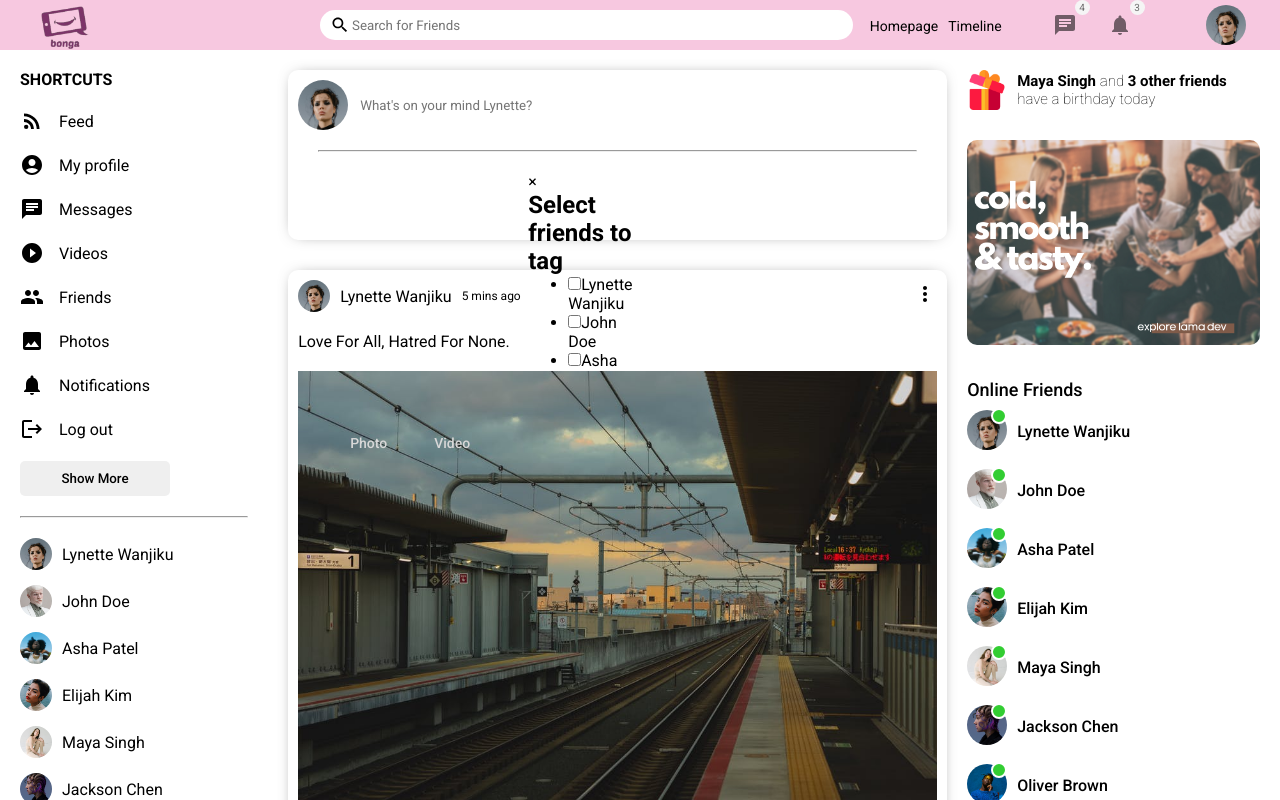
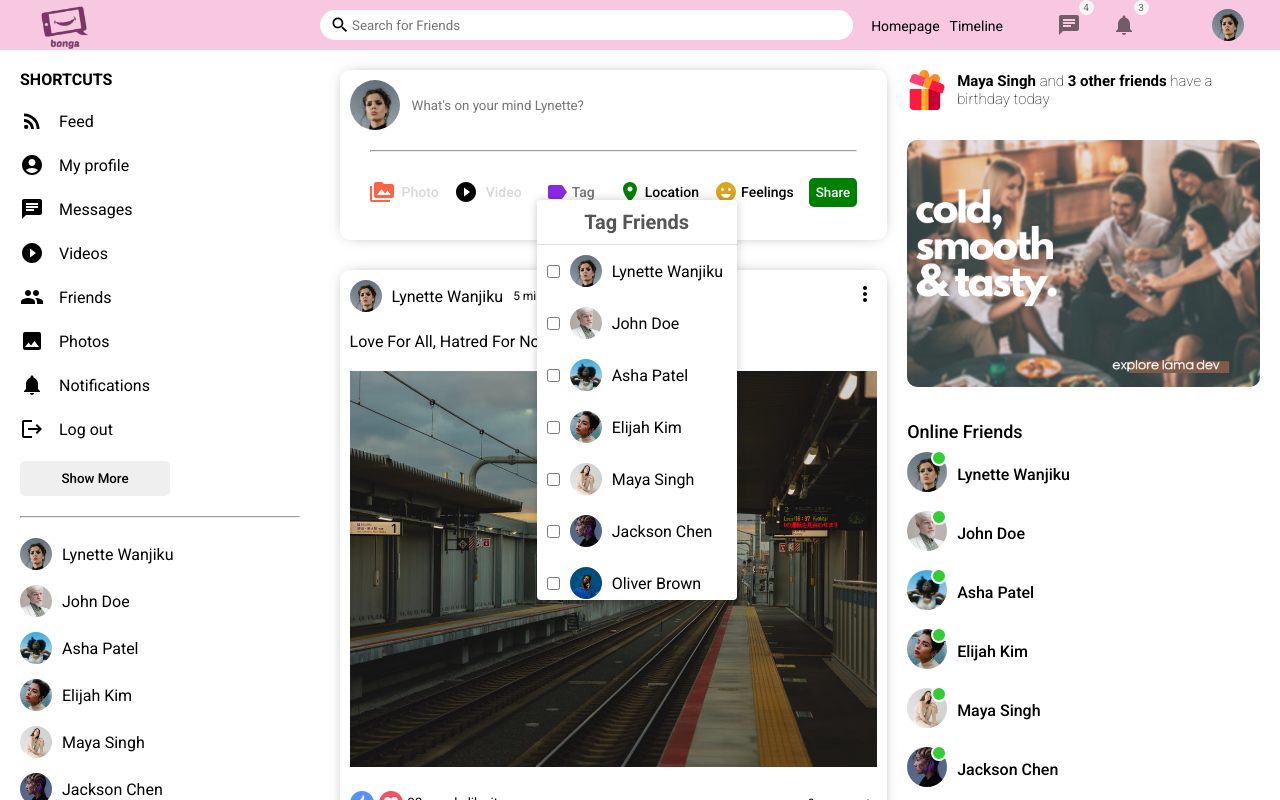
Before and after one commit to tmm-tech/Bonga-Social-Website, a React (Create React App) app: page / in a window 1280 px wide. Both pictures are taken after a click on the element "Tag". Shown: the top 800 px of the page. Built offline with nearby package versions, Linux system fonts and the light colour scheme; no server answers.

Commit message:
TagIcon component created and styled

```diff
--- a/src/components/share/Share.jsx
+++ b/src/components/share/Share.jsx
@@ -1,25 +1,16 @@
 import { React, useState } from "react";
 import "./share.css";
 import { PermMedia, PlayCircleFilledOutlined, Label, Room, EmojiEmotions } from "@mui/icons-material";
+import { IconButton } from "@mui/material";
 import TagIcon from "../tagIcon/TagIcon";
-//import { Picker } from "emoji-mart";
 
 
 const Share = () => {
-    const [location, setLocation] = useState({});
+    const [showTaggedFriends, setshowTaggedFriends] = useState(false);
 
-    navigator.geolocation.getCurrentPosition(
-        function (position) {
-            setLocation({
-                latitude: -0.39434075,
-                longitude: 36.96318525
-            });
-        },
-        function (error) {
-            // Handle location retrieval error
-            console.error(error);
-        }
-    );
+    function handleClickOpenTaggedFriends() {
+        setshowTaggedFriends(!showTaggedFriends);
+    }
 
     return (
         <div className="share">
@@ -38,8 +29,7 @@ const Share = () => {
                             <PermMedia className="shareIcon" id="photo" />
                             <label className="fileContainer">
                                 <input type="file" />
-                                <span className="shareOptionText">
-                                    Photo</span>
+                                <span className="shareOptionText">Photo</span>
                             </label>
 
                         </div>
@@ -47,18 +37,21 @@ const Share = () => {
                             <PlayCircleFilledOutlined className="shareIcon" id="video" />
                             <label className="fileContainer">
                                 <input type="file" />
-                                <span className="shareOptionText">
-                                    Video</span>
+                                <span className="shareOptionText">Video</span>
                             </label>
 
                         </div>
                         <div className="shareOption">
-                            <Label className="shareIcon" id="tag" />
-                            <TagIcon />
-                            <span className="shareOptionText">Tag</span>
+                            <IconButton onClick={handleClickOpenTaggedFriends}>
+                                <Label className="shareIcon" id="tag" />
+                                <span className="shareOptionText">Tag</span>
+                            </IconButton>
+                            {showTaggedFriends && (
+                                <TagIcon />
+                            )}
                         </div>
                         <div className="shareOption">
-                            <Room className="shareIcon" id="location"  />
+                            <Room className="shareIcon" id="location" />
                             <span className="shareOptionText">Location</span>
                         </div>
                         <div className="shareOption">
--- a/src/components/share/share.css
+++ b/src/components/share/share.css
@@ -109,3 +109,7 @@
     cursor: pointer;
     color: white;
 }
+
+.tagContainer {
+    position: relative;
+}
--- a/src/components/tagIcon/TagIcon.jsx
+++ b/src/components/tagIcon/TagIcon.jsx
@@ -1,50 +1,22 @@
-import React, { useState } from 'react';
+import React from 'react';
+import "./tagIcon.css";
 import { Users } from '../../dummyData';
 
 function TagIcon() {
-  const [showModal, setShowModal] = useState(false);
-  const [selectedFriends, setSelectedFriends] = useState([]);
-
-  const handleTagClick = () => {
-    setShowModal(true);
-  };
-
-  const handleFriendSelect = (user) => {
-    setSelectedFriends([...selectedFriends, user]);
-  };
-
-  const handleModalClose = () => {
-    setShowModal(false);
-  };
 
   return (
-    <>
-      <button onClick={handleTagClick}>
-        <i className="fa fa-tag"></i>
-      </button>
-
-      {showModal && (
-        <div className="modal">
-          <div className="modal-content">
-            <span className="close" onClick={handleModalClose}>&times;</span>
-            <h2>Select friends to tag</h2>
-
-            <ul>
-              {Users.map((user) => (
-                <li key={user.id}>
-                  <label>
-                    <input type="checkbox" onChange={() => handleFriendSelect(user)} />
-                    {user.username}
-                  </label>
-                </li>
-              ))}
-            </ul>
-
-            <button onClick={handleModalClose}>Tag</button>
+    <div className="tag-box">
+      <h3 className="tag-header">Tag Friends</h3>
+      {Users.map((user) => (
+        <div className="tagWrapper" key={user.id}>
+          <input type="checkbox" />
+          <div className="tagWrapperLeft">
+            <img src={user.profilePicture} alt="" className="profilePicture" />
+            <span>{user.username}</span>
           </div>
         </div>
-      )}
-    </>
+      ))}
+    </div>
   );
 }
 
--- a/src/components/tagIcon/tagIcon.css
+++ b/src/components/tagIcon/tagIcon.css
@@ -0,0 +1,47 @@
+.tag-box {
+    position: absolute;
+    top: 200px;
+    width: 200px;
+    max-height: 400px;
+    overflow: auto;
+    background-color: #fff;
+    box-shadow: 0px 0px 10px rgba(0, 0, 0, 0.2);
+    border-radius: 4px;
+    z-index: 999;
+}
+
+.tag-header {
+    margin: 0;
+    padding: 10px;
+    font-size: 20px;
+    font-weight: bold;
+    color: #555;
+    border-bottom: 1px solid #ddd;
+    text-align: center;
+}
+
+.tagWrapper {
+    display: flex;
+    align-items: center;
+    margin-left: 10px;
+
+}
+
+.tagWrapperLeft {
+    display: flex;
+    align-items: center;
+    margin-top: 10px;
+    margin-bottom: 10px;
+}
+
+.profilePicture {
+    width: 32px;
+    height: 32px;
+    border-radius: 50%;
+    object-fit: cover;
+    margin-right: 10px;
+}
+
+.tagFriendName {
+    font-size: 12px;
+}
```
